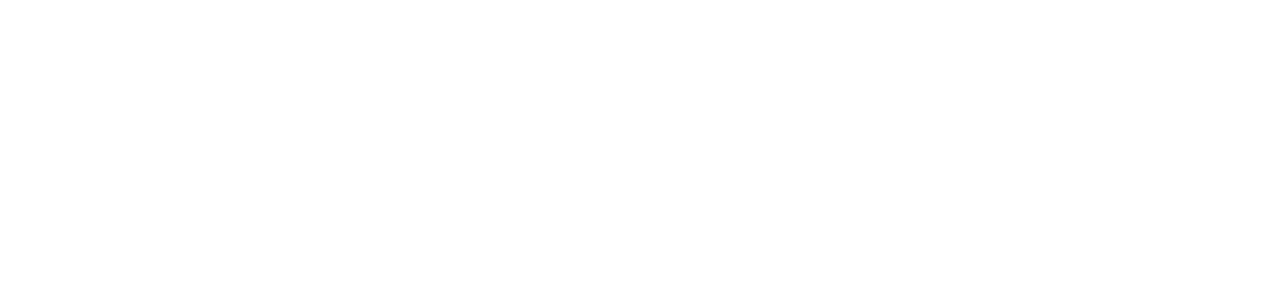
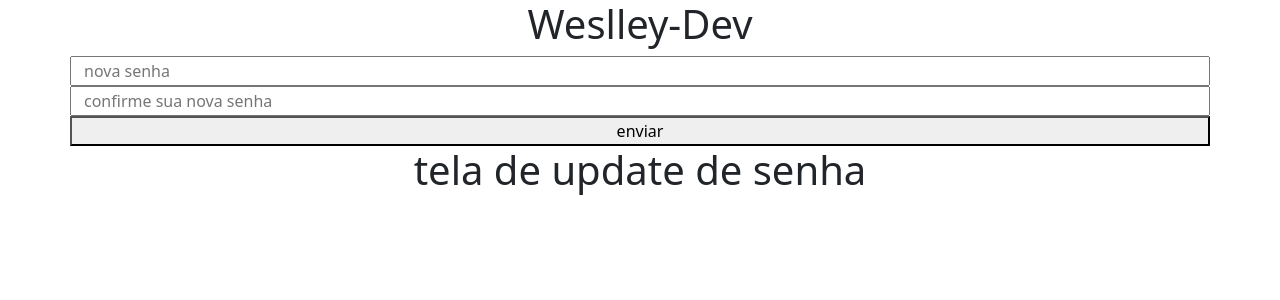
Before and after one commit to Weslley03/programming-question-bank-frontend, a React (Vite) app: page /update-password in a window 1280 px wide. Shown: the top 300 px of the page. Built offline with nearby package versions, Linux system fonts and the light colour scheme.

Commit message:
implemented `update-password` functionality

```diff
--- a/src/components/CardUpdatePassword/CardUpdatePassword.jsx
+++ b/src/components/CardUpdatePassword/CardUpdatePassword.jsx
@@ -1,6 +1,55 @@
+import { zodResolver } from "@hookform/resolvers/zod";
+import { useState } from "react";
+import { useForm } from "react-hook-form";
+import { useNavigate } from "react-router-dom";
+import { updatePasswordSchema } from "../../schema/ResetPassword/updatePasswordSchema";
+import { updatePassService } from "../../services/UpdateService/updatePasswordService";
+
 export function CardUpdatePassword() {
+  const [ hasSend, setHasSend ] = useState(false);
+  const [ updatePassError, setUpdatePassError ] = useState(null);
+  const nami = useNavigate();
+  const {
+    register: updatePassRegister,
+    handleSubmit: updatePassSubmit,
+    formState: { errors: updatePassErrors },
+  } = useForm({ resolver: zodResolver(updatePasswordSchema) })
+
+  async function submitHandle(data) {
+    const response = await updatePassService(data);
+    if(response.status === 201) {
+      setHasSend(true);
+    } else {
+      setUpdatePassError(response.data.error);
+    };
+  };
+
   return(
     <>
+    <section className="container text-center">
+      <h1 onClick={() => nami('/')}>Weslley-Dev</h1>
+
+      {
+        !hasSend
+        ?
+          <form onSubmit={updatePassSubmit(submitHandle)}>
+            <div className="row">
+              <input type="password" placeholder="nova senha" {...updatePassRegister('User_NewPassword')} />
+              { updatePassErrors.User_NewPassword && <span> { updatePassErrors.User_NewPassword.message } </span> }
+
+              <input type="password" placeholder="confirme sua nova senha" {...updatePassRegister('User_PasswordConfirm')} />
+              { updatePassErrors.User_PasswordConfirm && <span> { updatePassErrors.User_PasswordConfirm.message } </span> }
+              { updatePassError && <p> { updatePassError } </p> }
+              <button type="submit">enviar</button>
+            </div>
+          </form>
+        :
+        <div>
+          <p> senha alterada com sucesso!! </p>
+          <button onClick={() => nami('/acesso')}>voltar para acesso</button>
+        </div>
+      }
+    </section>
     </>
   );
 };
--- a/src/pages/UpdatePassword/UpdatePassword.jsx
+++ b/src/pages/UpdatePassword/UpdatePassword.jsx
@@ -1,6 +1,9 @@
+import { CardUpdatePassword } from "../../components/CardUpdatePassword/CardUpdatePassword";
 export function UpdatePasswordPage() {
   return(
     <>
+      <CardUpdatePassword />
+      <h1 className="container text-center">tela de update de senha</h1>
     </>
   );
 };
--- /dev/null
+++ b/src/schema/ResetPassword/updatePasswordSchema.js
@@ -0,0 +1,9 @@
+import { z } from 'zod'
+
+export const updatePasswordSchema = z.object({
+  User_NewPassword: z.string().min(6, {message: 'a senha deve ter no mínimo 6 caracteres'}),
+  User_PasswordConfirm: z.string().min(6, { message: "as senhas não conferem" }),
+}).refine((data) => data.User_NewPassword === data.User_PasswordConfirm, {
+  message: 'as senhas não conferem',
+  path: ['User_PasswordConfirm']
+})
--- /dev/null
+++ b/src/services/UpdateService/updatePasswordService.js
@@ -0,0 +1,17 @@
+import axios from "axios";
+
+const url = 'http://localhost:8000/update-password'
+const token =  localStorage.getItem('User_Token');
+
+export async function updatePassService(data) {
+  try {
+    const response = await axios.patch(url, data, {
+      headers: {
+        Authorization: `Bearer ${token}`,
+      },
+    });
+    return response;
+  }catch(err){
+    return err.response;
+  };
+};
```
